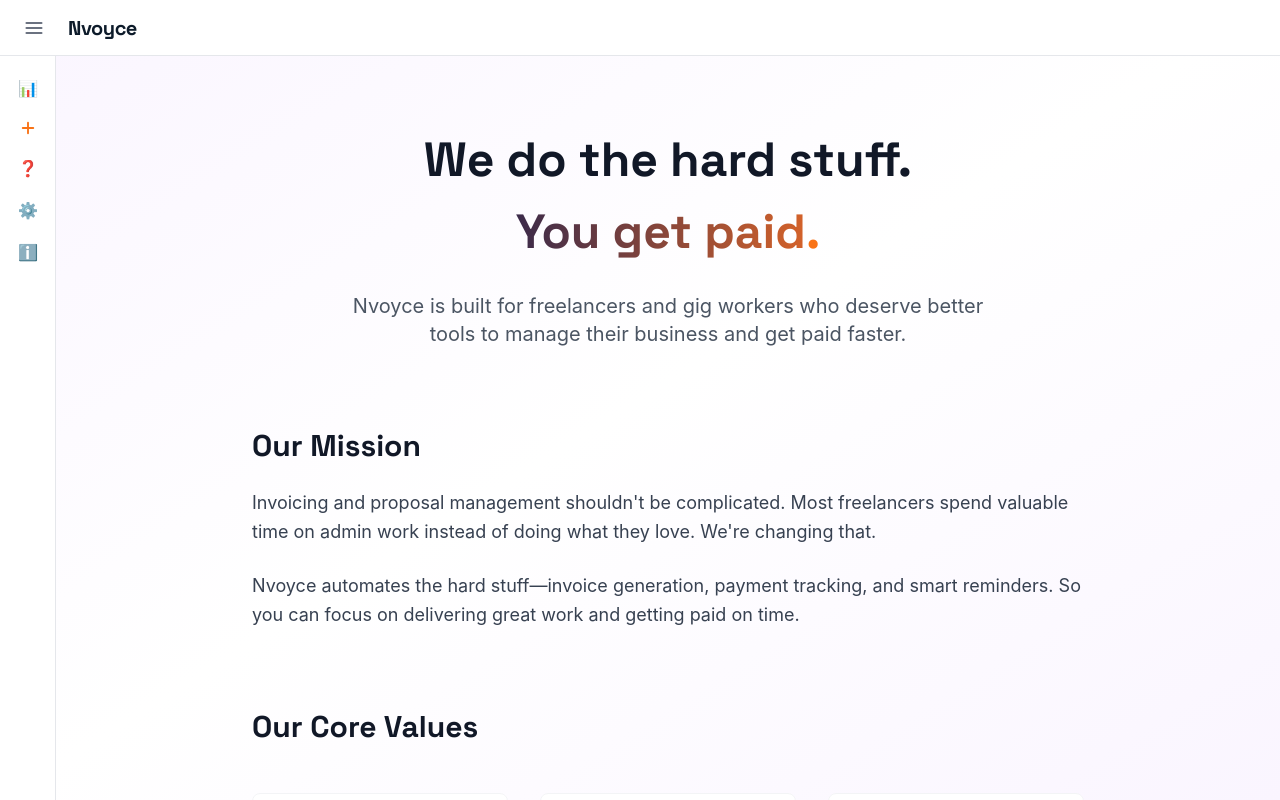
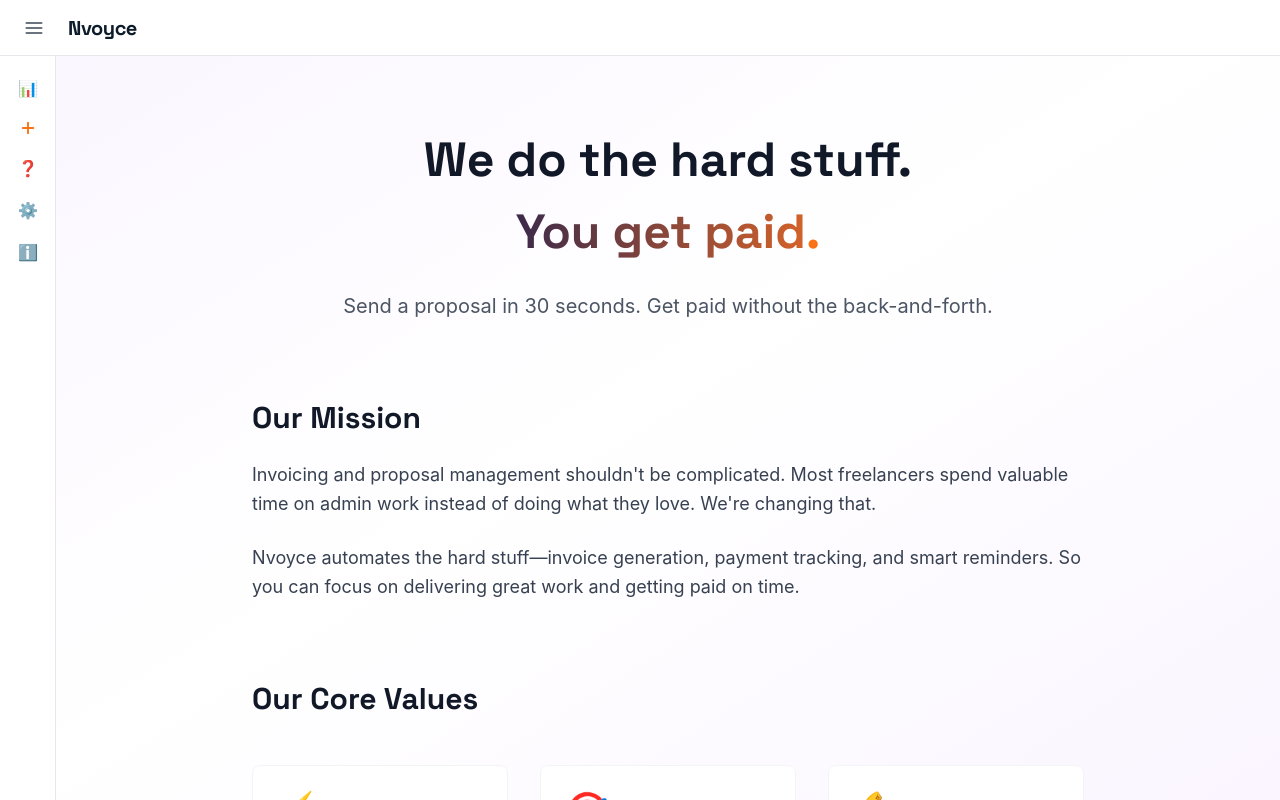
Before and after one commit to nvoyceapp-web/nvoyce, a Next.js app: page /about in a window 1280 px wide. Built offline with nearby package versions, Linux system fonts and the light colour scheme.

Commit message:
Sharpen hero subtext on about page with specific value prop copy
Co-Authored-By: Claude Sonnet 4.6 <noreply@anthropic.com>

```diff
--- a/app/about/page.tsx
+++ b/app/about/page.tsx
@@ -23,7 +23,7 @@ export default function AboutPage() {
             <span className="bg-gradient-to-r from-[#3b2a4a] to-[#d4622a] bg-clip-text text-transparent">You get paid</span><span className="text-orange-500">.</span>
           </h2>
           <p className="text-xl text-gray-600 max-w-2xl mx-auto">
-            Nvoyce is built for freelancers and gig workers who deserve better tools to manage their business and get paid faster.
+            Send a proposal in 30 seconds. Get paid without the back-and-forth.
           </p>
         </div>
 
```
